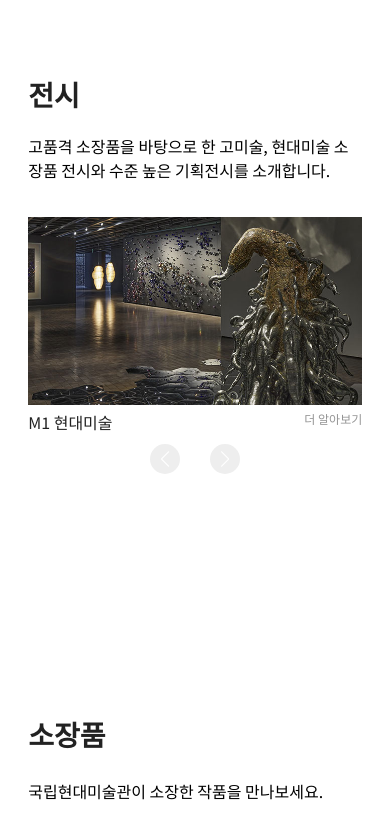
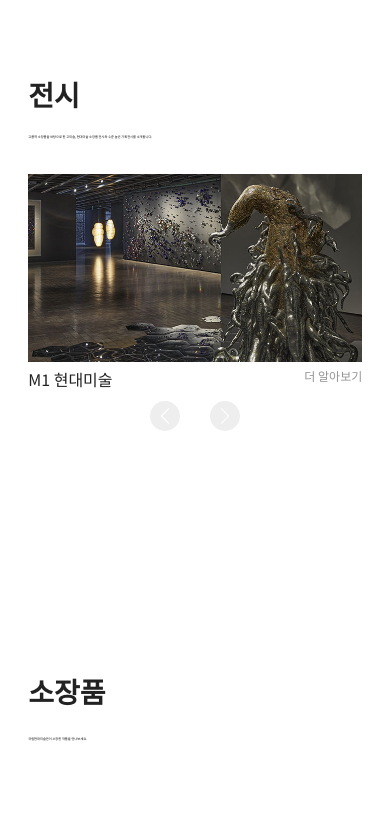
Before and after one commit to Hsejinss/mmca.main, a plain HTML site: page index.html in a window 390 px wide. Shown: the part 1000-1814 px from the top of the page. Drawn offline with nearby package versions, Linux system fonts and the light colour scheme.

Commit message:
Update style.css

```diff
--- a/css/style.css
+++ b/css/style.css
@@ -879,7 +879,7 @@ nav{
     .sec-1 .section-sub,
     .sec-2 .section-sub,
     .sec-4 .section-sub{
-        font-size: 1rem;
+        font-size: 0.2rem;
     }
 
     .sec-1 .in-slider a{
@@ -900,10 +900,6 @@ nav{
         margin-top: 10px;
         font-size: 1rem;
     }
-
-
-
-
 
 
     /* 푸터영역 */
```
